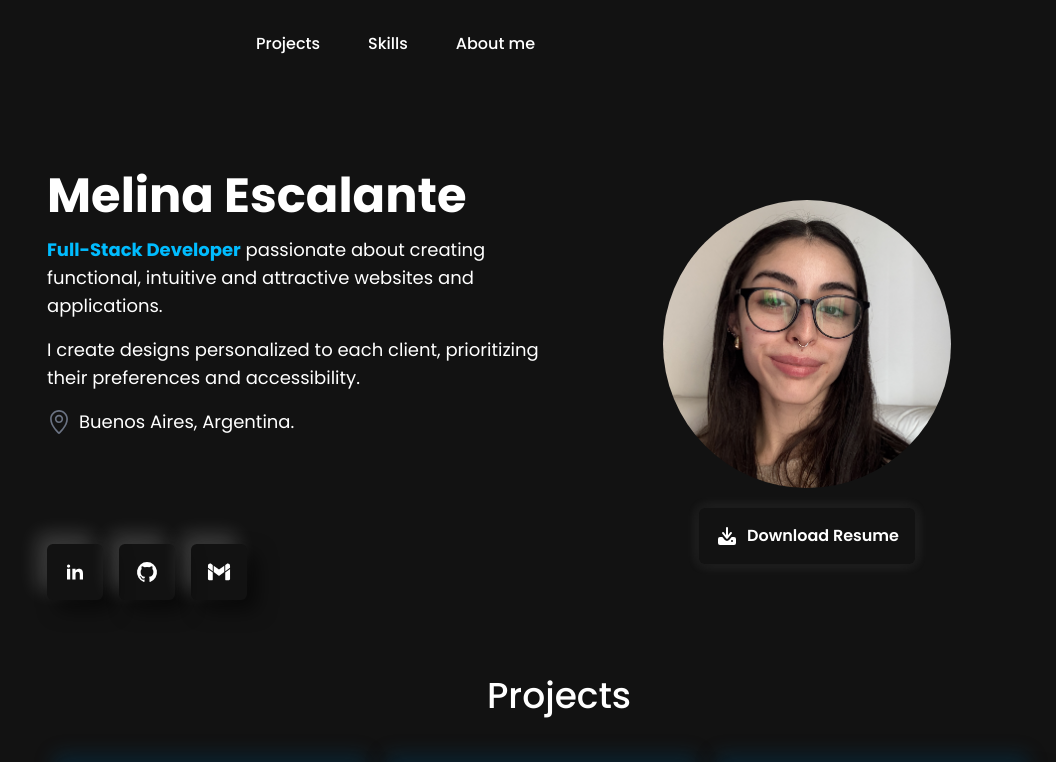
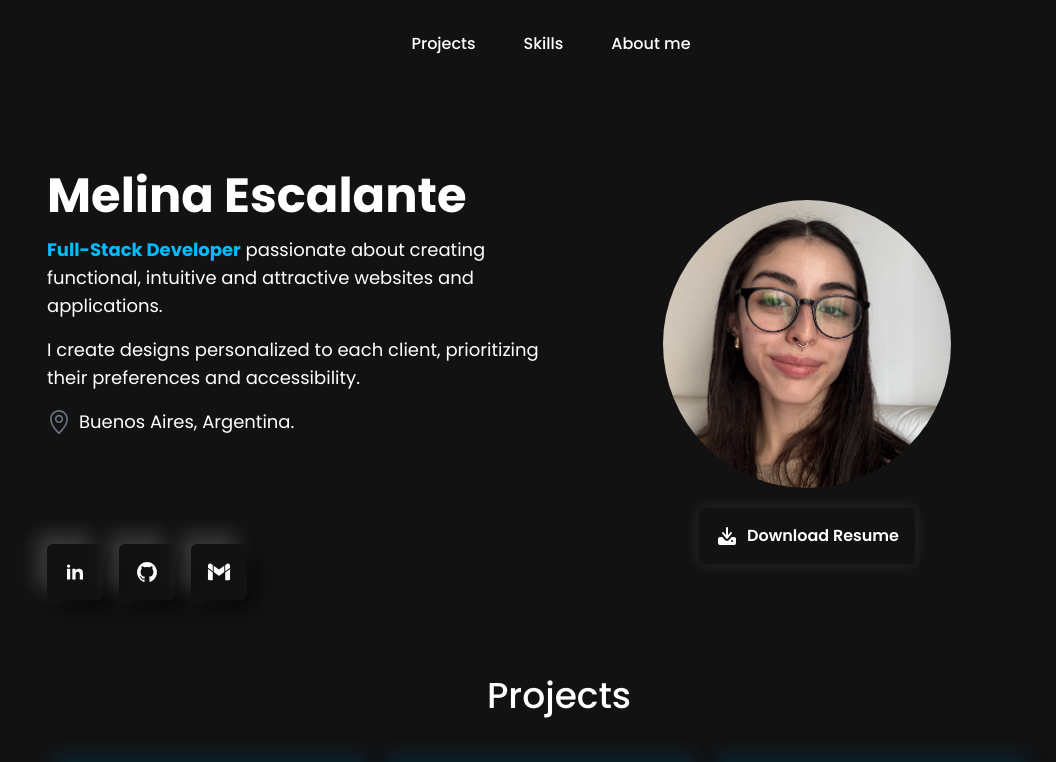
Before and after one commit to melinaescalante/Portfolio-Melina-Escalante, a React (Vite) app: page / in a window 1280 px wide. Shown: the top 762 px of the page, without its empty margins (89-1145 px from the left). Built offline with nearby package versions, Linux system fonts and the light colour scheme.

Commit message:
style: fix payout navbar

```diff
--- a/src/components/NavBar.jsx
+++ b/src/components/NavBar.jsx
@@ -8,7 +8,7 @@ const NavBar = () => {
         <nav className="relative text-end p-4 z-0">
             {/* Botón de menú */}
             <button
-                className="  focus:outline-none md:hidden z-500"
+                className=" cursor-pointer  focus:outline-none md:hidden z-500"
                 onClick={() => setIsOpen(!isOpen)}
             >
                 {/* Icono hamburguesa */}
@@ -28,14 +28,14 @@ const NavBar = () => {
                 </svg>
                 <span className="sr-only">Menu</span>
             </button>
-            <div className="grid grid-cols-2">
+            <div >
                 {/* <div>
 
                     <a className={`p-4 top-1 absolute md:block left-2.5 ${isOpen?"hidden":"block"} md:left-0 z-50  hover:text-sky-400 hover:font-medium`} href="/">Melina Escalante</a>
                 </div> */}
 
                 <ul
-                    className={`absolute z-0 text-end items-center justify-end top-full left-0 w-full bg-[#121212] h-[100vh] md:h-auto font-medium transform transition-transform duration-500 ease-in-out md:static md:flex md:translate-y-0 md:space-x-4 md:bg-transparent ${isOpen ? "translate-y-[0] -z-100" : "-translate-y-[150%] -z-100"
+                    className={`absolute z-0 text-end items-center justify-end md:justify-center top-full left-0 w-full bg-[#121212] h-[100vh] md:h-auto font-medium transform transition-transform duration-500 ease-in-out md:static md:flex md:translate-y-0 md:space-x-4 md:bg-transparent ${isOpen ? "translate-y-[0] -z-100" : "-translate-y-[150%] -z-100"
                         }`}
                 >
                     {sections.map((section) => (
```
Also changed, not shown: 1 other file (tests, documents, lock files or other folders).
